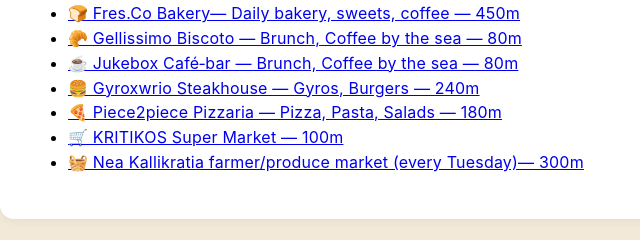
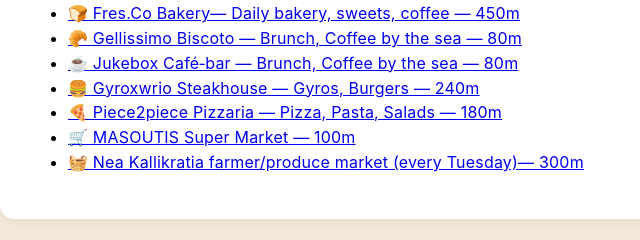
Before and after one commit to truthmanteele/eleni-luxury-suites, a plain HTML site: page index.html in a window 1280 px wide. Shown: the part 10470-10710 px from the top of the page, 0-640 px from the left. Drawn offline with Linux system fonts and the light colour scheme.

Commit message:
Update index.html

```diff
--- a/index.html
+++ b/index.html
@@ -455,7 +455,7 @@ Nearby attractions include the
       </li>
       <li>
         <a href="https://maps.app.goo.gl/XNcRua44ev4CM6ye9" target="_blank">
-          🛒 KRITIKOS Super Market — 100m
+          🛒 MASOUTIS Super Market — 100m
        </a>
       </li>
       <li>
```
